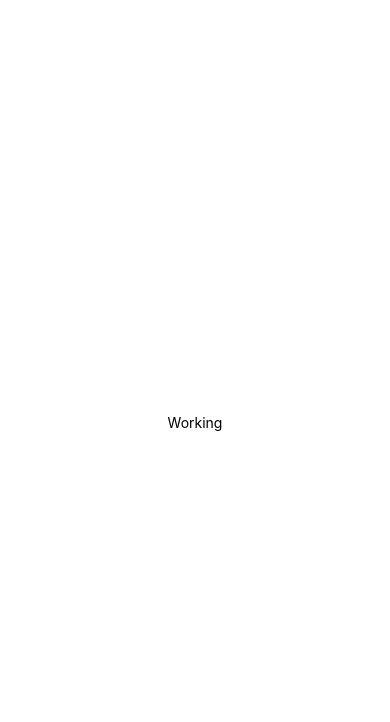
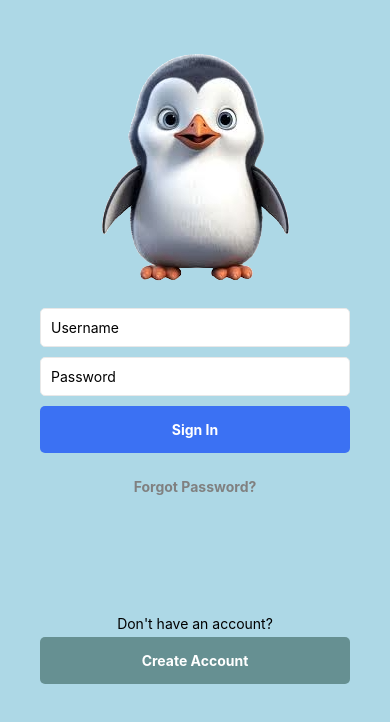
Before and after one commit to Shmoofy/PodcastBookApp, a React Native app in the folder PodcastBook/: screen / in a window 390 px wide. Shown: the top 722 px of the page. Built offline with nearby package versions, Linux system fonts and the light colour scheme.

Commit message:
SignInScreen and other components, set up app layout

```diff
--- a/PodcastBook/App.js
+++ b/PodcastBook/App.js
@@ -1,20 +1,20 @@
 import { StatusBar } from 'expo-status-bar';
-import { StyleSheet, Text, View } from 'react-native';
+import { StyleSheet, Text, View, SafeAreaView } from 'react-native';
+import SignInScreen from './src/screens/SignInScreen';
 
-export default function App() {
+const App = () => {
   return (
-    <View style={styles.container}>
-      <Text>Working</Text>
-      <StatusBar style="auto" />
+    <View style={styles.root}>
+      <SignInScreen/>
     </View>
   );
 }
 
 const styles = StyleSheet.create({
-  container: {
+  root: {
     flex: 1,
-    backgroundColor: '#fff',
-    alignItems: 'center',
-    justifyContent: 'center',
+    backgroundColor: 'lightblue'
   },
 });
+
+export default App;
--- /dev/null
+++ b/PodcastBook/src/components/CustomButton/CustomButton.js
@@ -0,0 +1,49 @@
+import React from "react";
+import { View, Text, StyleSheet, Pressable} from "react-native";
+
+const CustomButton = ({ onPress, text, type = "PRIMARY"}) => {
+    return (
+        <Pressable onPress={onPress} style={[styles.container, styles[`container_${type}`]]}>
+            <Text style={[styles.text, styles[`text_${type}`]]}>
+                {text}
+            </Text>
+
+        </Pressable>
+    );
+};
+
+const styles = StyleSheet.create({
+    container: {
+        width: '100%',
+
+        padding: 15,
+        marginVertical: 5,
+
+        alignItems: 'center',
+        borderRadius: 5,
+
+    },
+
+    container_PRIMARY: {
+        backgroundColor: '#3B71F3',
+    },
+
+    container_TERTIARY: {
+
+    },
+
+    container_SECONDARY: {
+        backgroundColor: '#669092',
+    },
+
+    text: {
+        fontWeight: 'bold',
+        color: 'white'
+    },
+
+    text_TERTIARY: {
+        color: 'gray'
+    }
+})
+
+export default CustomButton;
--- /dev/null
+++ b/PodcastBook/src/components/CustomButton/index.js
@@ -0,0 +1 @@
+export { default } from './CustomButton';
--- /dev/null
+++ b/PodcastBook/src/components/CustomInput/CustomInput.js
@@ -0,0 +1,38 @@
+import React from "react";
+import { View , Text, TextInput, StyleSheet} from "react-native";
+
+const CustomInput = ({value, setValue, placeholder, secureTextEntry}) => {
+    return (
+        <View style={styles.container}>
+            <TextInput
+            value={value}
+            onChangeText={setValue}
+            placeholder={placeholder}
+            style={styles.input}
+            secureTextEntry={secureTextEntry}
+            />
+
+        </View>
+    );
+};
+
+const styles = StyleSheet.create({
+    container: {
+        backgroundColor: 'white',
+        width: '100%',
+
+        borderColor: '#e8e8e8',
+        borderWidth: 1,
+        borderRadius: 5,
+
+        paddingVertical:10,
+        paddingHorizontal: 10,
+        marginVertical: 5,
+
+
+    },
+    input: {},
+
+})
+
+export default CustomInput;
--- /dev/null
+++ b/PodcastBook/src/components/CustomInput/index.js
@@ -0,0 +1 @@
+export { default } from './CustomInput';
--- /dev/null
+++ b/PodcastBook/src/screens/SignInScreen/SignInScreen.js
@@ -0,0 +1,86 @@
+import React, {useState} from "react";
+import { View, Text, Image, StyleSheet, useWindowDimensions, ScrollView} from "react-native";
+import Logo from '../../../assets/images/penguinLogo.jpg';
+import CustomInput from '../../components/CustomInput';
+import CustomButton from "../../components/CustomButton";
+
+
+const SignInScreen = () => {
+
+    const [username, setUsername] = useState('');
+    const [password, setPassword] = useState('');
+
+    const {height} = useWindowDimensions();
+
+    const onSignInPressed = () => {
+        console.warn("sign in");
+    }
+
+    const onForgotPasswordPressed = () => {
+        console.warn("forgot pass");
+    }
+
+    const onSignUpPress = () => {
+        console.warn('sign up');
+    }
+
+    return (
+        <ScrollView>
+            <View style={styles.root}>
+                <Image source={Logo} style={[styles.logo, {height: height * .3}]} resizeMode='contain' />
+                <CustomInput
+                placeholder="Username"
+                value={username}
+                setValue={setUsername}
+                />
+                <CustomInput
+                placeholder="Password"
+                value={password}
+                setValue={setPassword}
+                secureTextEntry
+                />
+                <CustomButton
+                text= "Sign In"
+                onPress={onSignInPressed}
+                />
+                <CustomButton
+                text= "Forgot Password?"
+                onPress={onForgotPasswordPressed}
+                type = "TERTIARY"
+                />
+
+                <View style={styles.filler}></View>
+
+                <Text style= {styles.text}>
+                    Don't have an account?
+                </Text>
+                <CustomButton
+                text= "Create Account"
+                onPress={onSignUpPress}
+                type = "SECONDARY"
+                />
+            </View>
+        </ScrollView>
+    );
+};
+
+const styles = StyleSheet.create({
+    root: {
+        alignItems: 'center',
+        padding: 40,
+
+    },
+    logo: {
+        maxWidth:300,
+        marginBottom: 10,
+    },
+    filler: {
+        paddingVertical:50
+    },
+    text: {
+        color: 'black',
+
+    }
+});
+
+export default SignInScreen;
--- /dev/null
+++ b/PodcastBook/src/screens/SignInScreen/index.js
@@ -0,0 +1 @@
+export { default } from './SignInScreen';
```
Also changed, not shown: PodcastBook/assets/images/penguinLogo.jpg (added).
